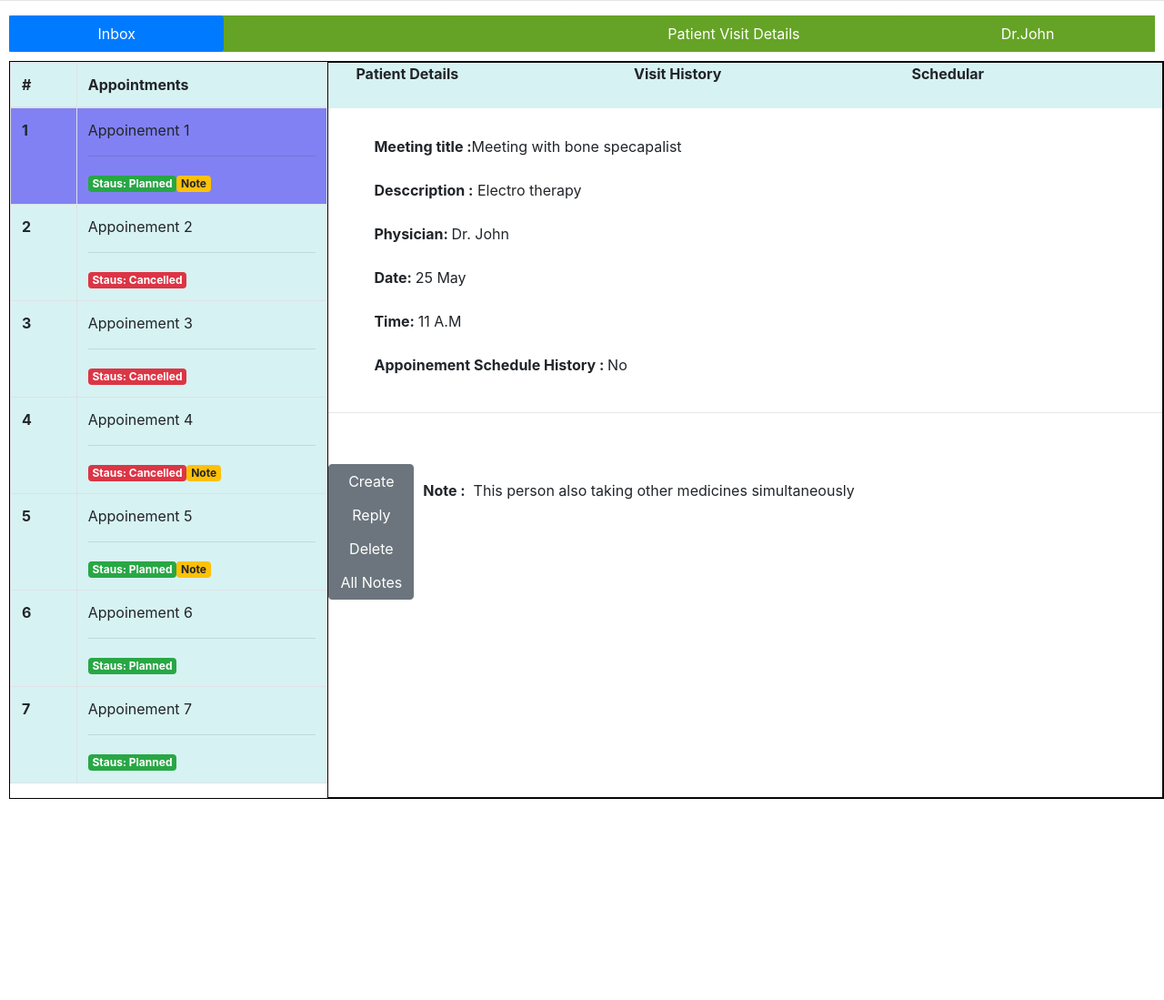
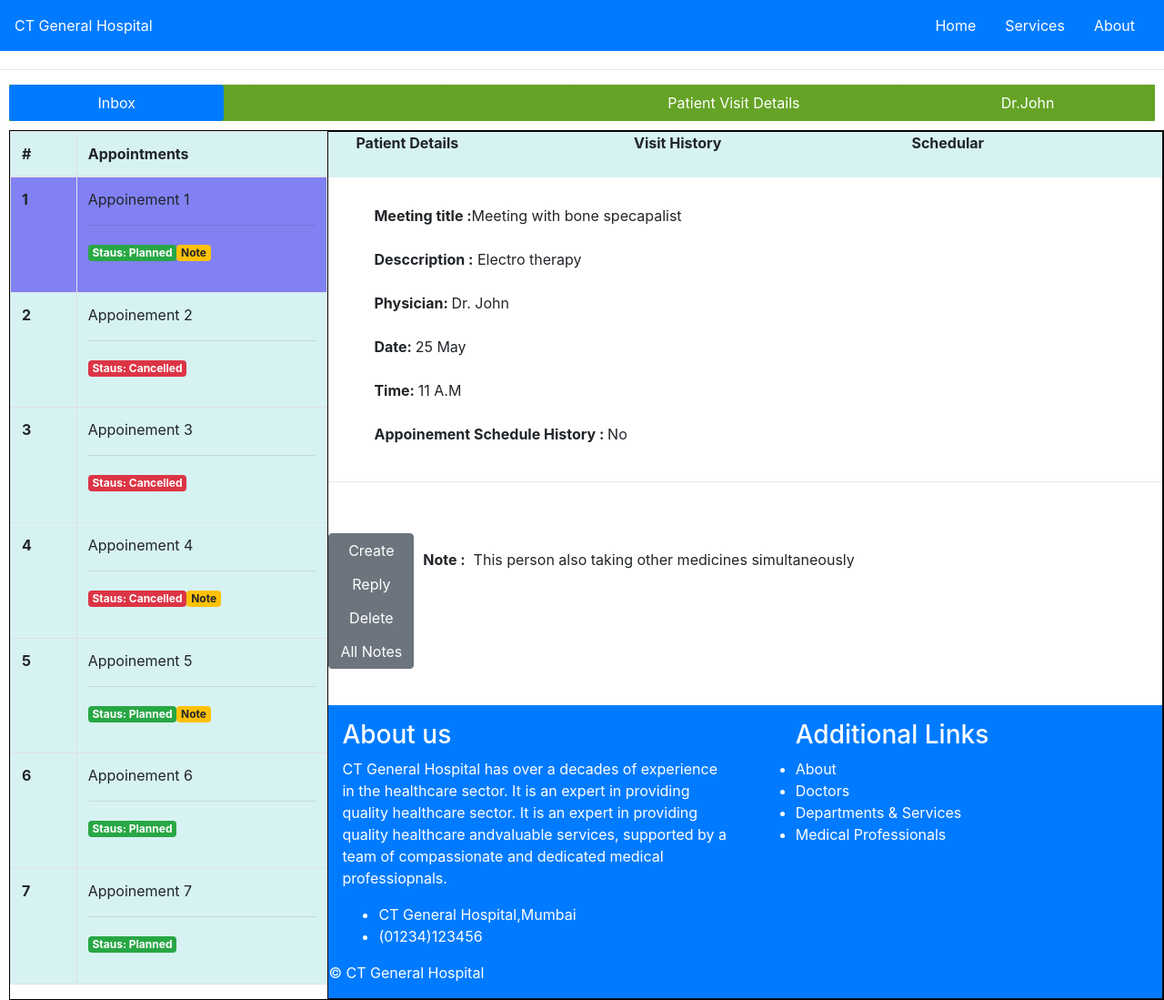
Before and after one commit to PushpakB-CTzen/hospital-management-UI, an Angular app in the folder hospital-management-FE/: page / in a window 1280 px wide. Shown: the whole page at 91% size. Before the commit the page ends 878 px from the top, so only its background shows below. Built offline with nearby package versions, Linux system fonts and the light colour scheme.

Commit message:
dashboard header and footer added

```diff
--- a/hospital-management-FE/src/app/app.module.ts
+++ b/hospital-management-FE/src/app/app.module.ts
@@ -10,6 +10,8 @@ import { FooterComponent } from './footer/footer.component';
 import { PatientRegistrationComponent } from './patient/patient-registration/patient-registration.component';
 import { RegistrationComponent } from './registration/registration.component';
 import { DashboardComponent } from './dashboard/dashboard.component';
+import { DashboardHeaderComponent } from './dashboard-header/dashboard-header.component';
+import { DashboardFooterComponent } from './dashboard-footer/dashboard-footer.component';
 
 @NgModule({
   declarations: [
@@ -18,7 +20,9 @@ import { DashboardComponent } from './dashboard/dashboard.component';
     FooterComponent,
     PatientRegistrationComponent,
     RegistrationComponent,
-    DashboardComponent
+    DashboardComponent,
+    DashboardHeaderComponent,
+    DashboardFooterComponent
   ],
   imports: [
     FormsModule,
--- /dev/null
+++ b/hospital-management-FE/src/app/dashboard-footer/dashboard-footer.component.html
@@ -0,0 +1,40 @@
+<style>
+    .background_color{
+color: white;
+    }
+</style>
+<footer class="footer mt-auto py-3 bg-primary" >
+    <div class="container background_color" >
+        <div class="row g-8">
+        <div class="col-lg-6 ">
+            <h3>About us</h3>
+            <p>
+                CT General Hospital has over a decades of experience in the healthcare sector. It is an expert in providing quality healthcare sector. It is an expert in providing quality healthcare andvaluable services, supported by a team of compassionate and dedicated medical professiopnals.
+            </p>
+            <ul class="contact-data">
+                <li class="clearfix template-location" >CT General Hospital,Mumbai</li>
+                <li class="template-phone">(01234)123456</li>
+            </ul>
+        </div>
+        <div class="col-lg-6">
+            <ul class="box-header ">
+                <h3>Additional Links</h3>
+                <li>
+                    <a href="#" target="_blank" rel="noopener noreferrer" class="background_color">About</a>
+                </li>
+                <li>
+                    <a href="#" target="_blank" rel="noopener noreferrer" class="background_color">Doctors</a>
+                </li>
+                <li>
+                    <a href="#" target="_blank" rel="noopener noreferrer" class="background_color">Departments & Services</a>
+                </li>
+                <li>
+                    <a href="#" target="_blank" rel="noopener noreferrer" class="background_color">Medical Professionals</a>
+                </li>
+            </ul>
+        </div>
+
+      <span class="text-muted" class="background_color">&#169; CT General Hospital</span>
+    </div>
+    </div>
+  </footer>
--- /dev/null
+++ b/hospital-management-FE/src/app/dashboard-footer/dashboard-footer.component.ts
@@ -0,0 +1,15 @@
+import { Component, OnInit } from '@angular/core';
+
+@Component({
+  selector: 'app-dashboard-footer',
+  templateUrl: './dashboard-footer.component.html',
+  styleUrls: ['./dashboard-footer.component.css']
+})
+export class DashboardFooterComponent implements OnInit {
+
+  constructor() { }
+
+  ngOnInit(): void {
+  }
+
+}
--- /dev/null
+++ b/hospital-management-FE/src/app/dashboard-header/dashboard-header.component.css
@@ -0,0 +1,15 @@
+body {
+    padding-bottom: 20px;
+  }
+.navbar {
+    margin-bottom: 20px;
+    background-color: mediumslateblue;
+  }
+img{
+  margin-right: 20px;
+}
+
+
+ul.nav{
+  margin-left: auto;
+}
--- /dev/null
+++ b/hospital-management-FE/src/app/dashboard-header/dashboard-header.component.html
@@ -0,0 +1,20 @@
+<header >
+    <nav class="navbar navbar-expand-md bg-primary navbar-dark fixed-right">
+      <a href="/" class="d-flex align-items-center mb-3 mb-md-0 me-md-auto text-dark text-decoration-none">
+        <!--<img src="/assets/citius-logo.png" alt="logo" class="img-fluid" width="200" height="30">-->
+        <span class="fs-4" style="color: white;">CT General Hospital</span>
+      </a>
+
+      <button class="navbar-toggler bg-primary" type="button" data-toggle="collapse" data-target="#collapsibleNavbar">
+        <span class="navbar-toggler-icon"></span>
+      </button>
+      <div class="collapse navbar-collapse" id="collapsibleNavbar">
+        <ul class="nav nav-pills ">
+          <!--<li class="nav-item"><a href="#" class="nav-link active" aria-current="page">Home</a></li> -->
+          <li class="nav-item"><a href="#" class="nav-link " aria-current="page"><span style="color: white;">Home</span></a></li>
+          <li class="nav-item"><a href="#" class="nav-link"><span style="color: white;">Services</span></a></li>
+          <li class="nav-item"><a href="#" class="nav-link"><span style="color: white;">About</span></a></li>
+        </ul>
+      </div>
+    </nav>
+</header>
--- /dev/null
+++ b/hospital-management-FE/src/app/dashboard-header/dashboard-header.component.ts
@@ -0,0 +1,15 @@
+import { Component, OnInit } from '@angular/core';
+
+@Component({
+  selector: 'app-dashboard-header',
+  templateUrl: './dashboard-header.component.html',
+  styleUrls: ['./dashboard-header.component.css']
+})
+export class DashboardHeaderComponent implements OnInit {
+
+  constructor() { }
+
+  ngOnInit(): void {
+  }
+
+}
--- a/hospital-management-FE/src/app/dashboard/dashboard.component.html
+++ b/hospital-management-FE/src/app/dashboard/dashboard.component.html
@@ -13,7 +13,7 @@
 </ul>
 -->
 <link rel="stylesheet" href="https://fonts.googleapis.com/css?family=Tangerine">
-
+<app-dashboard-header></app-dashboard-header>
 
 <hr style="margin-top: 0px;">
 <ul class="nav nav-pills nav-fill" style="margin-left: 10px;background-color: rgb(101, 163, 38);margin-right: 10px;">
@@ -193,3 +193,7 @@
 
    </div>
 </div>-->
+
+        <div style="margin-top: 40px;">
+            <app-dashboard-footer></app-dashboard-footer>
+        </div>
```
Also changed, not shown: hospital-management-FE/src/app/dashboard-footer/dashboard-footer.component.css (added), 2 other files (tests, documents, lock files or other folders).
